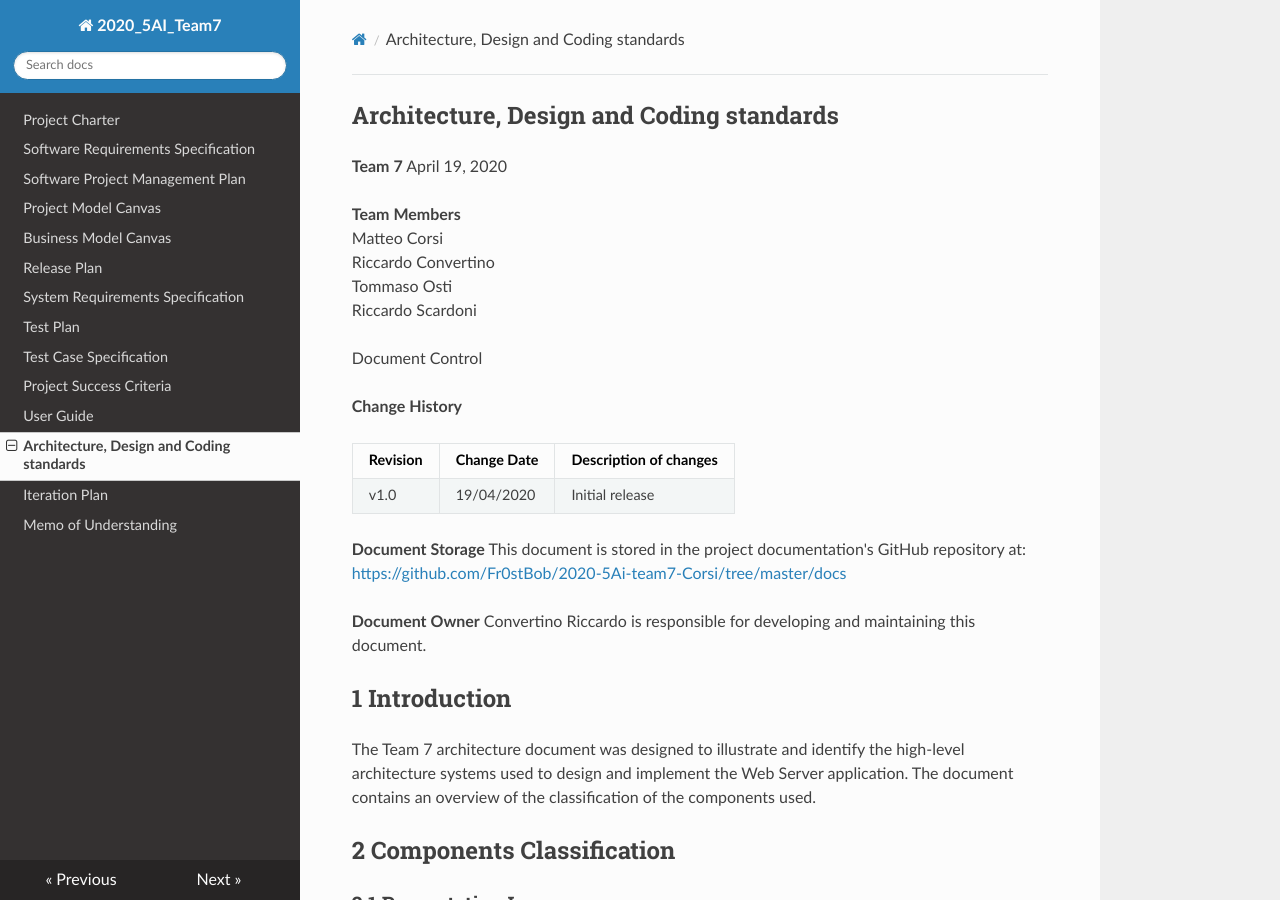
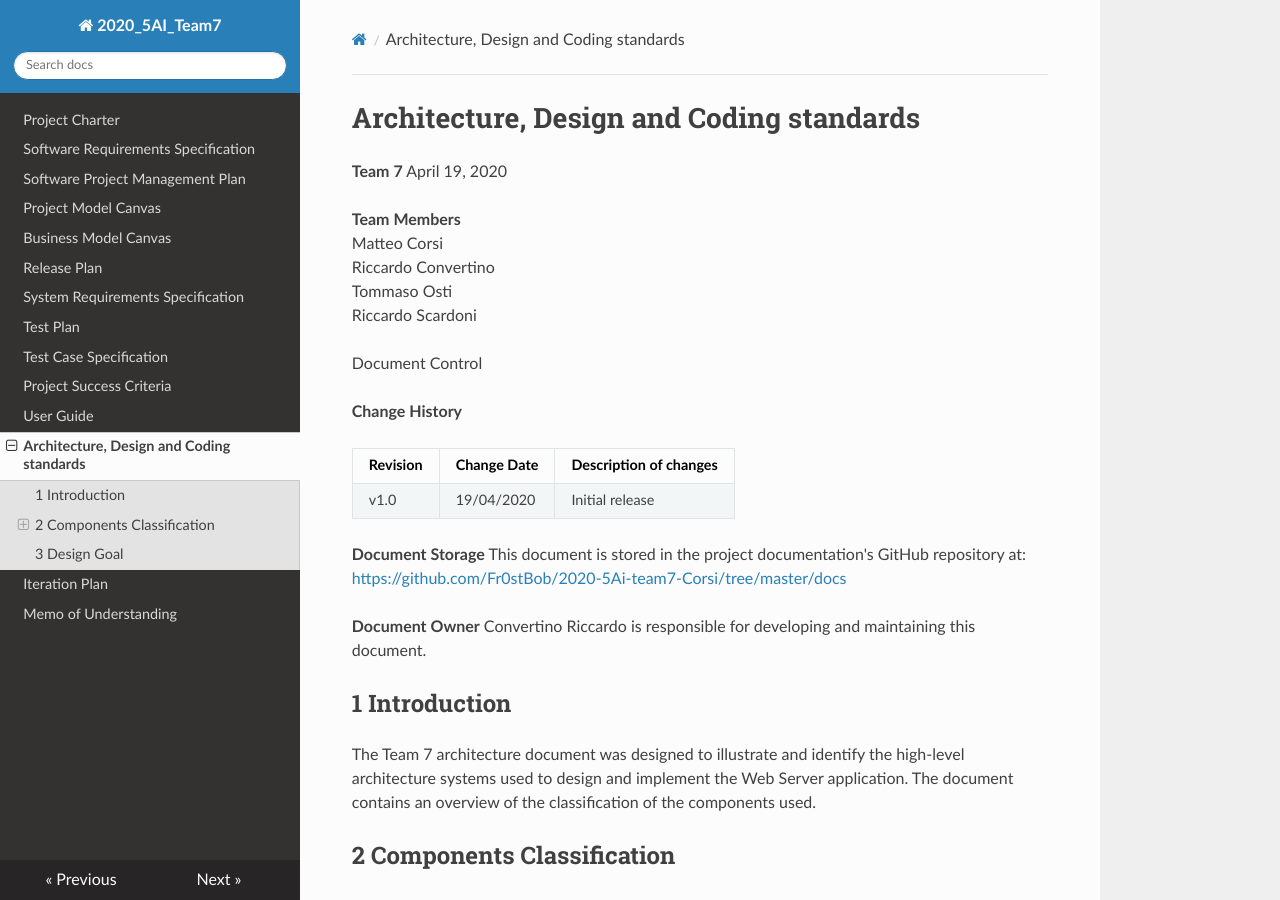
Before and after one commit to Fr0stBob/2020-5Ai-team7-Corsi, an MkDocs documentation site: the page built from docs/Architecture, Design and Coding standards.md, in a window 1280 px wide and 900 px high. Built offline with MkDocs 1.6.1, drawn with Linux system fonts in a browser that asks for light colours; nearby versions of some CDN libraries.

Commit message:
Update Architecture, Design and Coding standards.md

```diff
--- a/docs/Architecture, Design and Coding standards.md
+++ b/docs/Architecture, Design and Coding standards.md
@@ -1,4 +1,4 @@
-## Architecture, Design and Coding standards
+# Architecture, Design and Coding standards
 **Team 7**
 April 19, 2020
 
```
